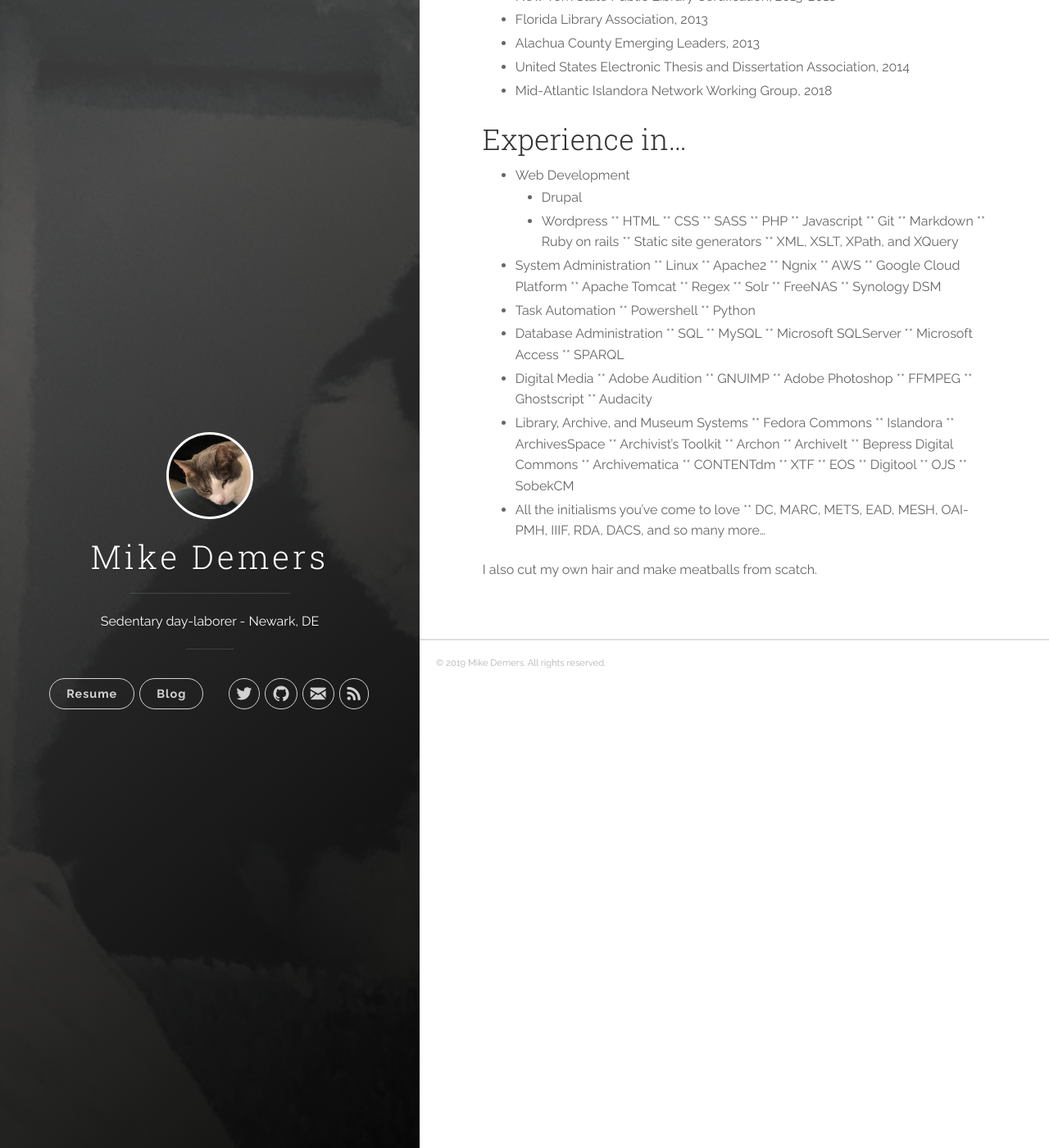
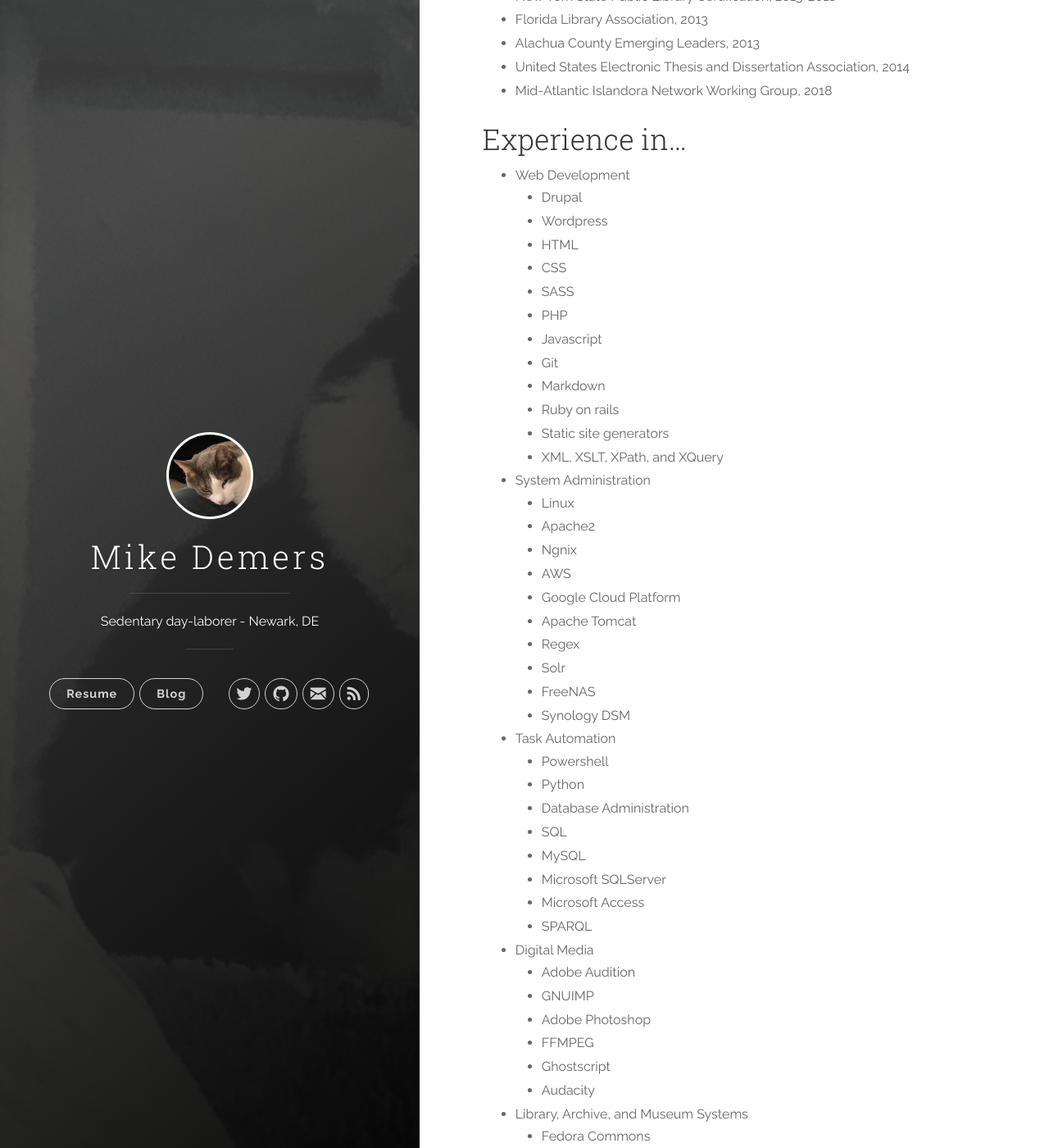
Before and after one commit to mdemers/mdemers.github.io, a Jekyll site: the page built from resume.md, in a window 1280 px wide and 1400 px high, scrolled down 2828 px. Shown: the whole window at 82% size. Built offline with Jekyll 4.4.1, drawn with Linux system fonts in a browser that asks for light colours; our own code applies the rules of GitHub Pages for plain Markdown files; some of the changed text lies outside the part shown.

Commit message:
experience the experiencesss

```diff
--- a/resume.md
+++ b/resume.md
@@ -98,59 +98,59 @@ Experience in...
 * Web Development
     * Drupal
     * Wordpress
-** HTML
-** CSS
-** SASS
-** PHP
-** Javascript
-** Git
-** Markdown
-** Ruby on rails
-** Static site generators
-** XML, XSLT, XPath, and XQuery
+    * HTML
+    * CSS
+    * SASS
+    * PHP
+    * Javascript
+    * Git
+    * Markdown
+    * Ruby on rails
+    * Static site generators
+    * XML, XSLT, XPath, and XQuery
 * System Administration
-** Linux
-** Apache2
-** Ngnix
-** AWS
-** Google Cloud Platform
-** Apache Tomcat
-** Regex
-** Solr
-** FreeNAS
-** Synology DSM
+    * Linux
+    * Apache2
+    * Ngnix
+    * AWS
+    * Google Cloud Platform
+    * Apache Tomcat
+    * Regex
+    * Solr
+    * FreeNAS
+    * Synology DSM
 * Task Automation
-** Powershell
-** Python
-* Database Administration
-** SQL
-** MySQL
-** Microsoft SQLServer
-** Microsoft Access
-** SPARQL
+    * Powershell
+    * Python
+    * Database Administration
+    * SQL
+    * MySQL
+    * Microsoft SQLServer
+    * Microsoft Access
+    * SPARQL
 * Digital Media
-** Adobe Audition
-** GNUIMP
-** Adobe Photoshop
-** FFMPEG
-** Ghostscript
-** Audacity
+    * Adobe Audition
+    * GNUIMP
+    * Adobe Photoshop
+    * FFMPEG
+    * Ghostscript
+    * Audacity
 * Library, Archive, and Museum Systems
-** Fedora Commons
-** Islandora
-** ArchivesSpace
-** Archivist's Toolkit
-** Archon
-** ArchiveIt
-** Bepress Digital Commons
-** Archivematica
-** CONTENTdm
-** XTF
-** EOS
-** Digitool
-** OJS
-** SobekCM
+    * Fedora Commons
+    * Islandora
+    * ArchivesSpace
+    * Archivist's Toolkit
+    * Archon
+    * ArchiveIt
+    * Bepress Digital Commons
+    * Archivematica
+    * CONTENTdm
+    * XTF
+    * EOS
+    * Digitool
+    * OJS
+    * SobekCM
 * All the initialisms you've come to love
-** DC, MARC, METS, EAD, MESH, OAI-PMH, IIIF, RDA, DACS, and so many more...
+    * DC, MARC, METS, EAD, MESH, OAI-PMH, IIIF, RDA, DACS, and so many more...
 
 I also cut my own hair and make meatballs from scatch.
```
